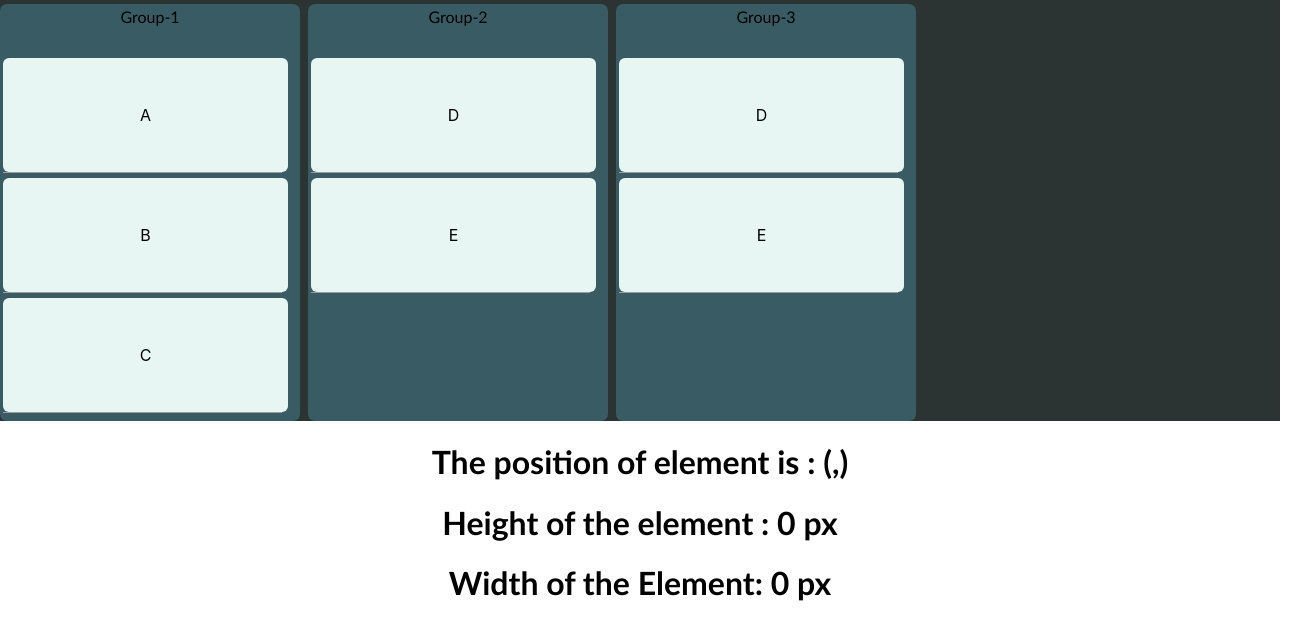
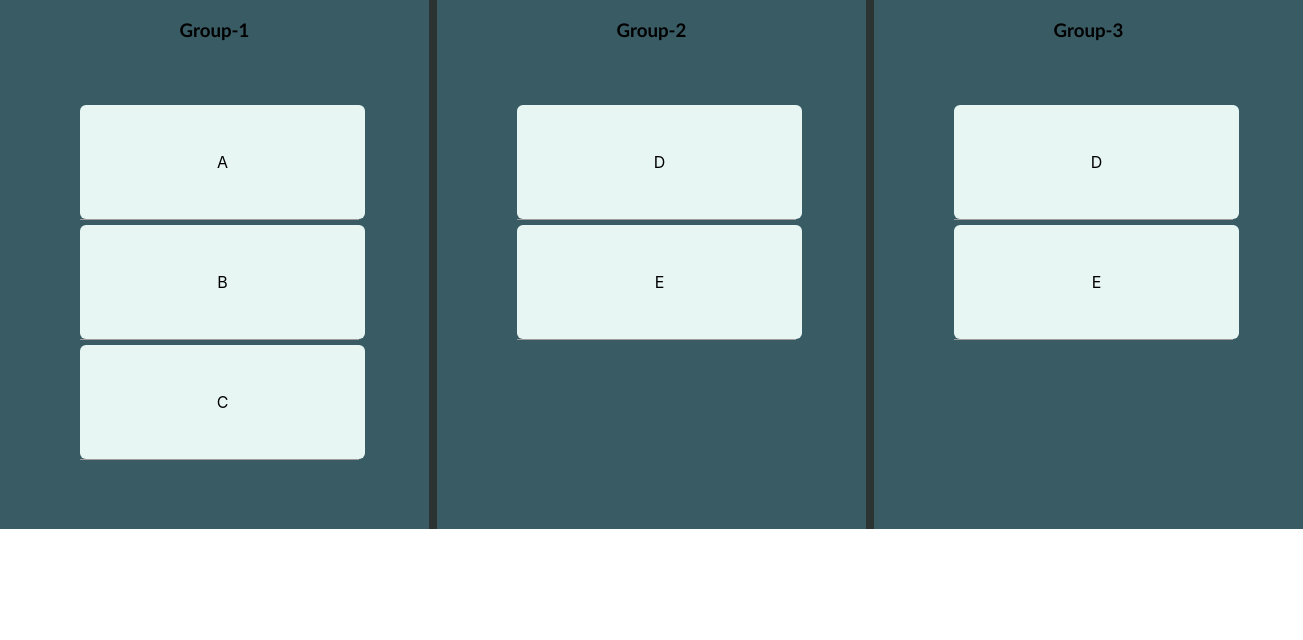
Before and after one commit to Sah314/kanbanApp, a React (Create React App) app: page / in a window 1280 px wide. Shown: the top 640 px of the page, 1303 px wide, since content can reach past the window. Built offline with nearby package versions, Linux system fonts and the light colour scheme.

Commit message:
Commented position and size code

```diff
--- a/src/components/Canvas.css
+++ b/src/components/Canvas.css
@@ -3,7 +3,7 @@
     background-color: #2C3333;
     width: 100%;
     height: 100%;
-    grid-template-columns: repeat(auto-fill,300px);
+    grid-template-columns: repeat(3,1fr);
     gap: .5rem;
     z-index:1;
 }
@@ -12,12 +12,15 @@
     margin-bottom: 2rem;
 }
 .group{
-    border-radius: 7px;
-    background-color:#395B64;
+    border-radius: 1rem;
     max-width: 400px;
-    margin-top: 4px;
-    padding: 3px;
+    margin: 2rem;
+    padding: 2rem;
     z-index:2;
+    display: flex;
+    flex-direction: column;
+    align-items: center;
+    justify-content: center;
 }
 .item{
     border-radius: 6px;
@@ -32,8 +35,14 @@
 .item:not(:last-of-type){
     margin-bottom: 5rem;
 }
+.group:first-of-type{
+    margin-left: 3rem;
+}
 .item:hover{
 cursor:grab;
+}
+.groupcontainer{
+    background-color:#395B64;
 }
 
 .current-dnd-item{
--- a/src/components/Canvas.js
+++ b/src/components/Canvas.js
@@ -2,11 +2,7 @@ import React, { useLayoutEffect, useState, useRef, useEffect } from "react";
 import "./Canvas.css";
 import Resizable from "./Resizable";
 function Canvas({ items }) {
-    const [positiondetails,setpositionDetails]=useState([])
-  const [position, setPosition] = useState([]);
-    const [height,setHeight]=useState(0);
-    const [width,setWidth]=useState(0);
-  const [item, setItem] = useState("");
+
   const [widgets, setWidgets] = useState(items);
   // const [numbers, setNumbers] = useState([]);
 
@@ -28,33 +24,29 @@ function Canvas({ items }) {
     }, 0);
   };
 
-  const logElementSizeandposition=()=>{
-console.log(positiondetails);
+  // const handleelementposition = (e, params) => {
+  //   let X = e.clientX;
+  //   let Y = e.clientY;
+  //   const newPosition = { x: X, y: Y };
+  //   setpositionDetails((prevDetails) => ({
+  //     ...prevDetails,
+  //     [params]: newPosition,
+  //   }));
 
-  }
-  const handleelementposition = (e, params) => {
-    let X = e.clientX;
-    let Y = e.clientY;
-    const newPosition = { x: X, y: Y };
-    setpositionDetails((prevDetails) => ({
-      ...prevDetails,
-      [params]: newPosition,
-    }));
+  //   let {clientHeight,clientWidth} = e.target;
 
-    let {clientHeight,clientWidth} = e.target;
-
-    setHeight(clientHeight);
-    setWidth(clientWidth);
-    //setDimensions({width:clientWidth,height:clientHeight})
-    console.log(clientHeight,clientWidth);
-    setItem(Object.values(params));
-    setPosition([X, Y]);
-    // console.log(X);
-    // console.log(Y);
-  };
+  //   setHeight(clientHeight);
+  //   setWidth(clientWidth);
+  //   //setDimensions({width:clientWidth,height:clientHeight})
+  //   console.log(clientHeight,clientWidth);
+  //   setItem(Object.values(params));
+  //   setPosition([X, Y]);
+  //   // console.log(X);
+  //   // console.log(Y);
+  // };
   const handleDragEnd = () => {
     // console.log("dragend...");
-    logElementSizeandposition();
+
     setDragging(false);
     dragNode.current.removeEventListener("dragend", handleDragEnd);
     dragItem.current = null;
@@ -96,6 +88,8 @@ console.log(positiondetails);
     <div>
       <div className="dnd">
         {widgets.map((group, groupid) => (
+          <div className="groupcontainer">
+<h3 className="group-title">{group.title}</h3>
           <div
             key={group.title}
             className="group"
@@ -105,7 +99,7 @@ console.log(positiondetails);
                 : null
             }
           >
-            <div className="group-title">{group.title}</div>
+
             {group.item.map((it, itid) => (
               <Resizable direction="vertical">
                 <div
@@ -113,7 +107,7 @@ console.log(positiondetails);
                   className={dragging ? getStyles({ groupid, itid }) : "item"}
                   key={it}
                   draggable
-                  onMouseOver={(e) => handleelementposition(e, { it })}
+                  // onMouseOver={(e) => handleelementposition(e, { it })}
                   onDragStart={(e) => handleDragStart(e, { groupid, itid })}
                   onDragEnter={
                     dragging
@@ -127,15 +121,11 @@ console.log(positiondetails);
               </Resizable>
             ))}
           </div>
+          </div>
+
         ))}
       </div>
-      <div>
-        <h1>
-          The position of element {item} is : ({position[0]},{position[1]})
-        </h1>
-        <h1>Height of the element : {height} px</h1>
-        <h1>Width of the Element: {width} px</h1>
-      </div>
+
 
       {/* <div className="group">
 
```
